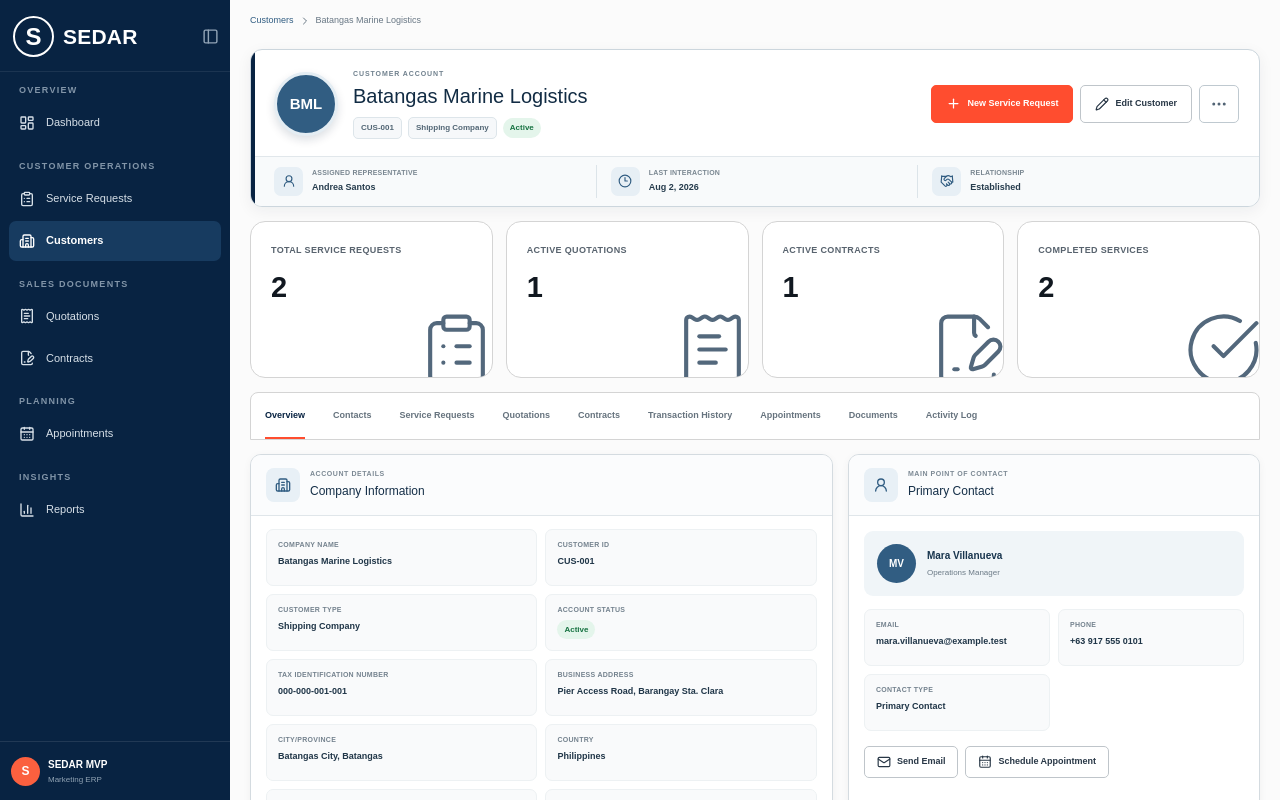
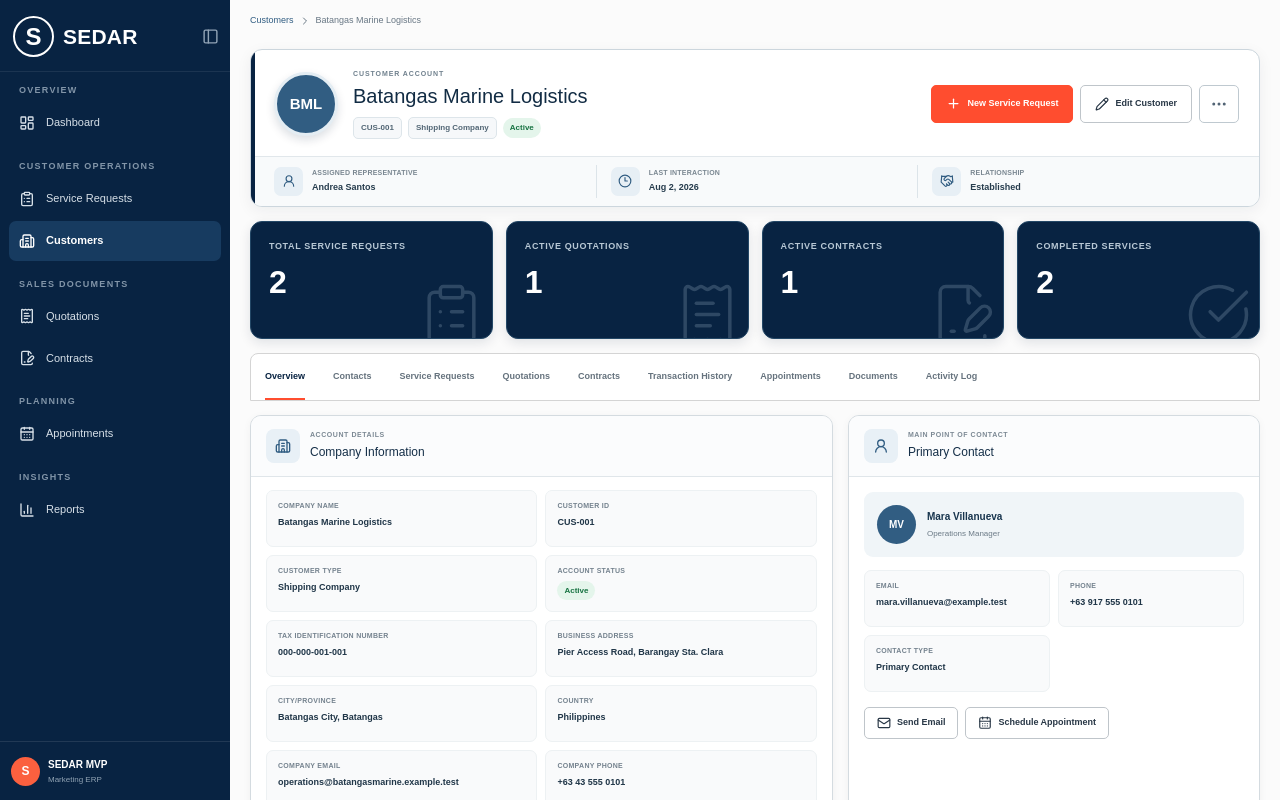
Before and after one commit to EdrianHernandez/sedar-layout, a React (Vite) app: page /marketing/customers/CUS-001 in a window 1280 px wide. Shown: the top 800 px of the page. Built offline with nearby package versions, Linux system fonts and the light colour scheme.

Commit message:
feat: Enhance profile metrics layout with new styles and hover effects

```diff
--- a/src/index.css
+++ b/src/index.css
@@ -197,6 +197,11 @@ td { border-top: 1px solid #e2e2e2; }
 .profile-relationship-strip strong { margin-top: 3px; display: block; overflow: hidden; color: #263c4d; font-size: 9px; letter-spacing: 0; text-overflow: ellipsis; text-transform: none; }
 .profile-action-menu button { display: flex; align-items: center; gap: 8px; }
 .profile-metrics { margin-top: 14px; }
+.profile-metrics .metric-card { height: 118px; padding: 18px 18px; border-color: #234766; border-radius: 12px; background: var(--sidebar); box-shadow: 0 4px 12px rgba(6,29,55,.11); transition: border-color .18s ease, box-shadow .18s ease, transform .18s ease; }
+.profile-metrics .metric-card:hover { border-color: #416580; box-shadow: 0 7px 17px rgba(6,29,55,.16); transform: translateY(-1px); }
+.profile-metrics .metric-label { color: #b8c8d5; font-size: 9px; letter-spacing: .07em; white-space: nowrap; }
+.profile-metrics .metric-value { margin-top: 13px; color: #fff; font-size: 32px; }
+.profile-metrics .metric-icon { right: 7px; bottom: -10px; width: 67px; height: 67px; color: #b8cddd; opacity: .22; }
 .profile-tab-shell { margin-top: 14px; min-width: 0; }
 .profile-tabs { display: flex; overflow-x: auto; border: 1px solid var(--border); border-radius: 8px 8px 0 0; background: #fff; scrollbar-width: thin; scrollbar-color: #9aabb9 transparent; }
 .profile-tabs button { position: relative; min-width: max-content; height: 46px; padding: 0 14px; border: 0; color: #66737e; background: transparent; font-size: 9px; font-weight: 700; white-space: nowrap; cursor: pointer; }
```
